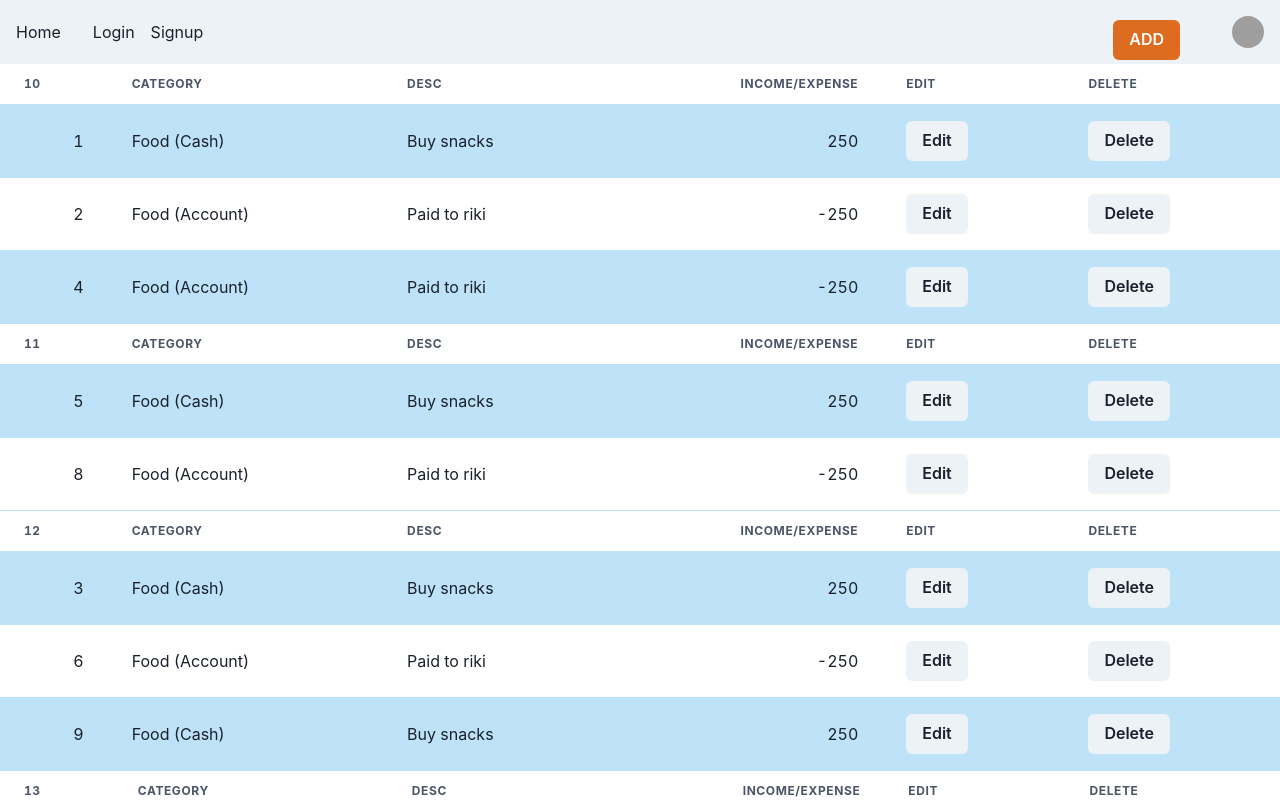
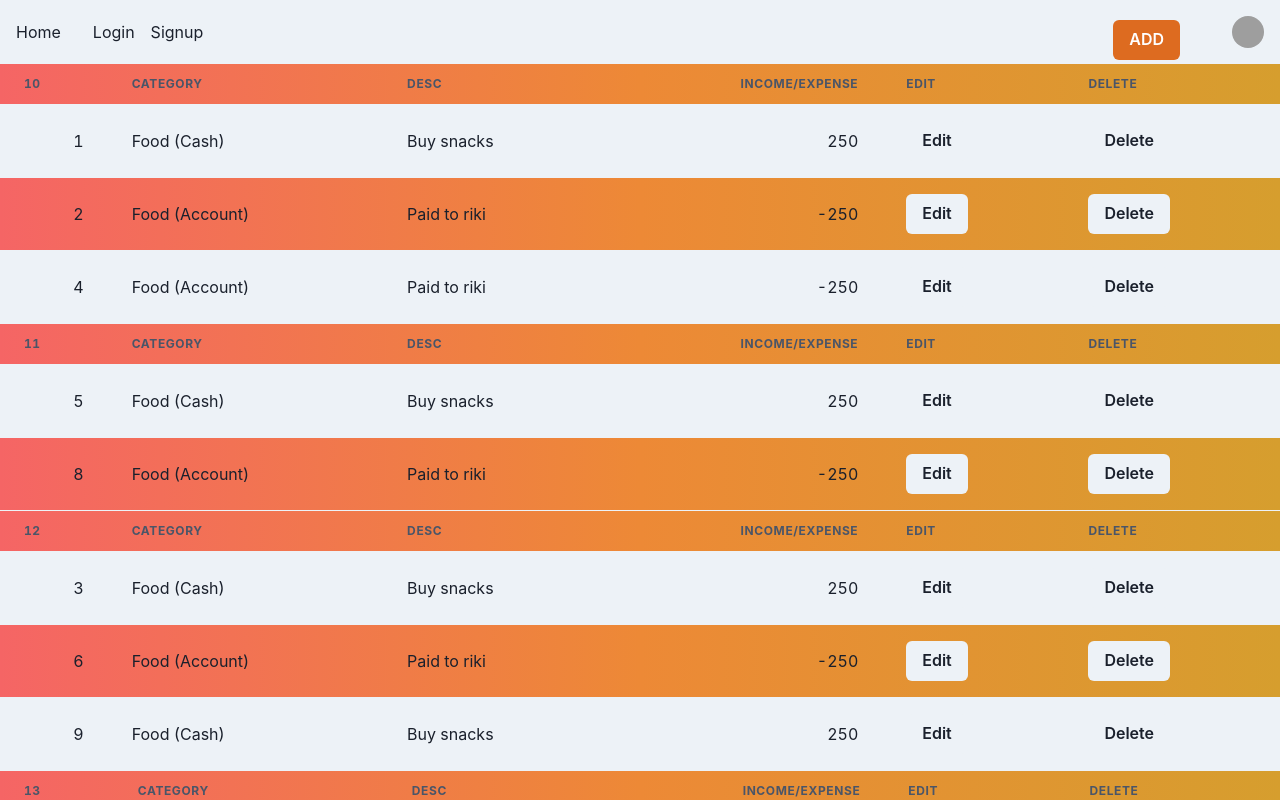
Before and after one commit to JYOTIPM1999/Incompenses, a React (Create React App) app in the folder client/: page /transactions in a window 1280 px wide. Shown: the top 800 px of the page. Built offline with nearby package versions, Linux system fonts and the light colour scheme; grey boxes are pictures that could not be loaded.

Commit message:
Data added in table for individual dates

```diff
--- a/client/src/pages/Transaction/Transaction.jsx
+++ b/client/src/pages/Transaction/Transaction.jsx
@@ -40,7 +40,12 @@ const Transaction = () => {
       <TableContainer>
         {Object.keys(groupedData).map((date) => {
           return (
-            <Table key={date} variant="striped" colorScheme="blue">
+            <Table
+              key={date}
+              variant="striped"
+              bgGradient="linear(to-r, red.400,orange.400,yellow.500)"
+              // bgClip="text"
+            >
               <Thead>
                 <Tr>
                   <Th>{date}</Th>
```
